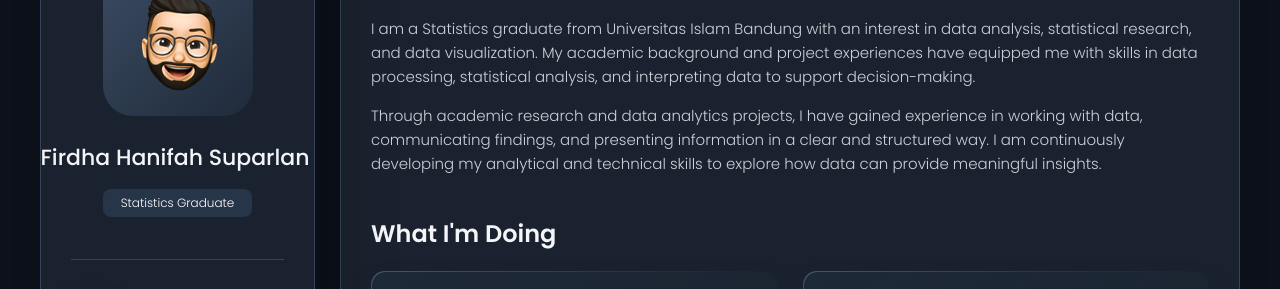
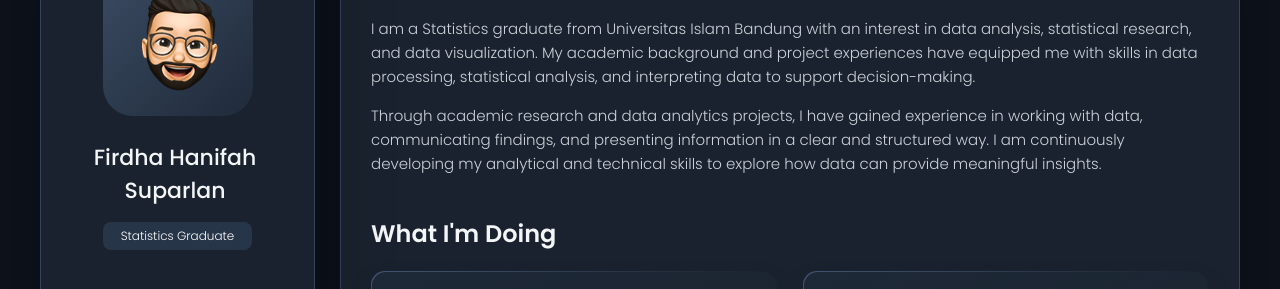
Before and after one commit to firdhanifah/firdhanifah.github.io, a plain HTML site: page index.html in a window 1280 px wide. Shown: the part 162-451 px from the top of the page. Drawn offline with nearby package versions, Linux system fonts and the light colour scheme.

Commit message:
Update index.html

```diff
--- a/index.html
+++ b/index.html
@@ -46,7 +46,7 @@
         </figure>
 
         <div class="info-content">
-          <h1 class="name" title="Firdha Hanifah Suparlan">Firdha Hanifah Suparlan</h1>
+          <h1 class="name" title="Firdha Hanifah Suparlan">Firdha Hanifah<br>Suparlan</h1>
 
           <p class="title">Statistics Graduate</p>
         </div>
```
